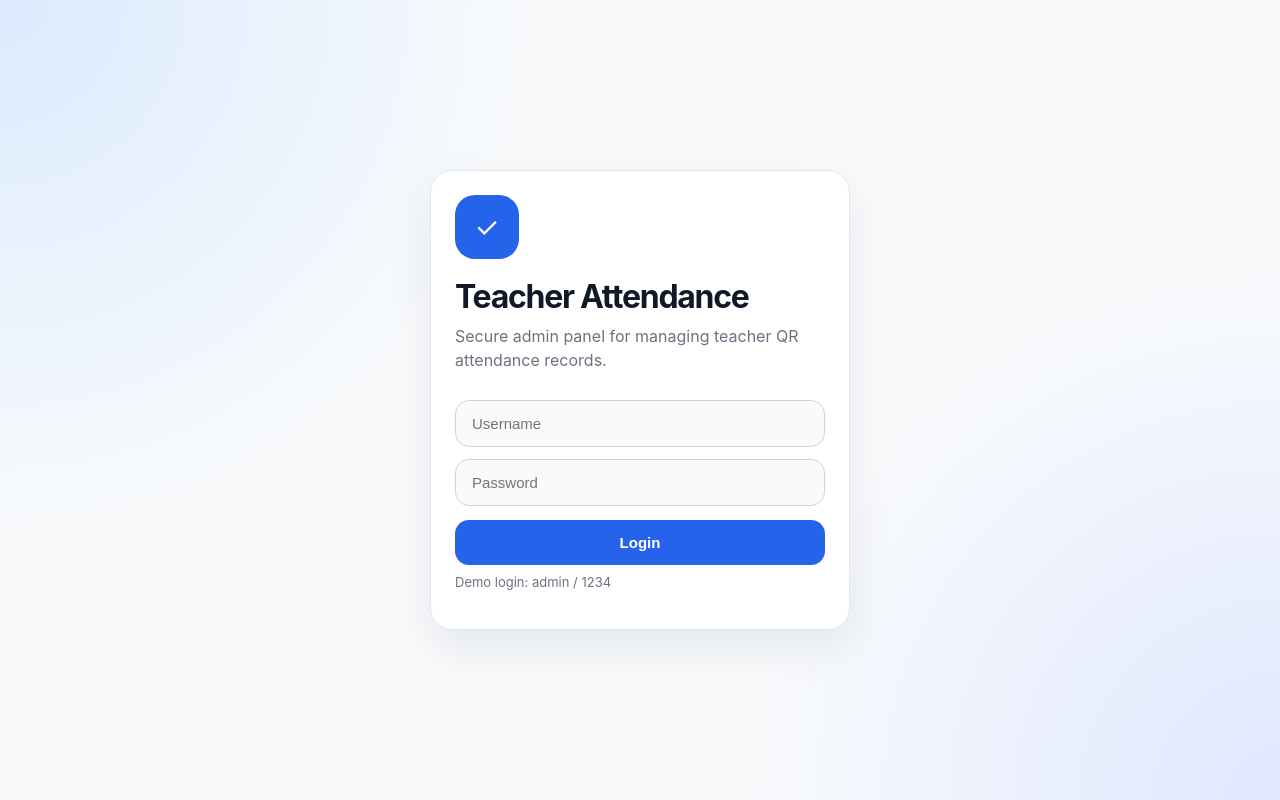
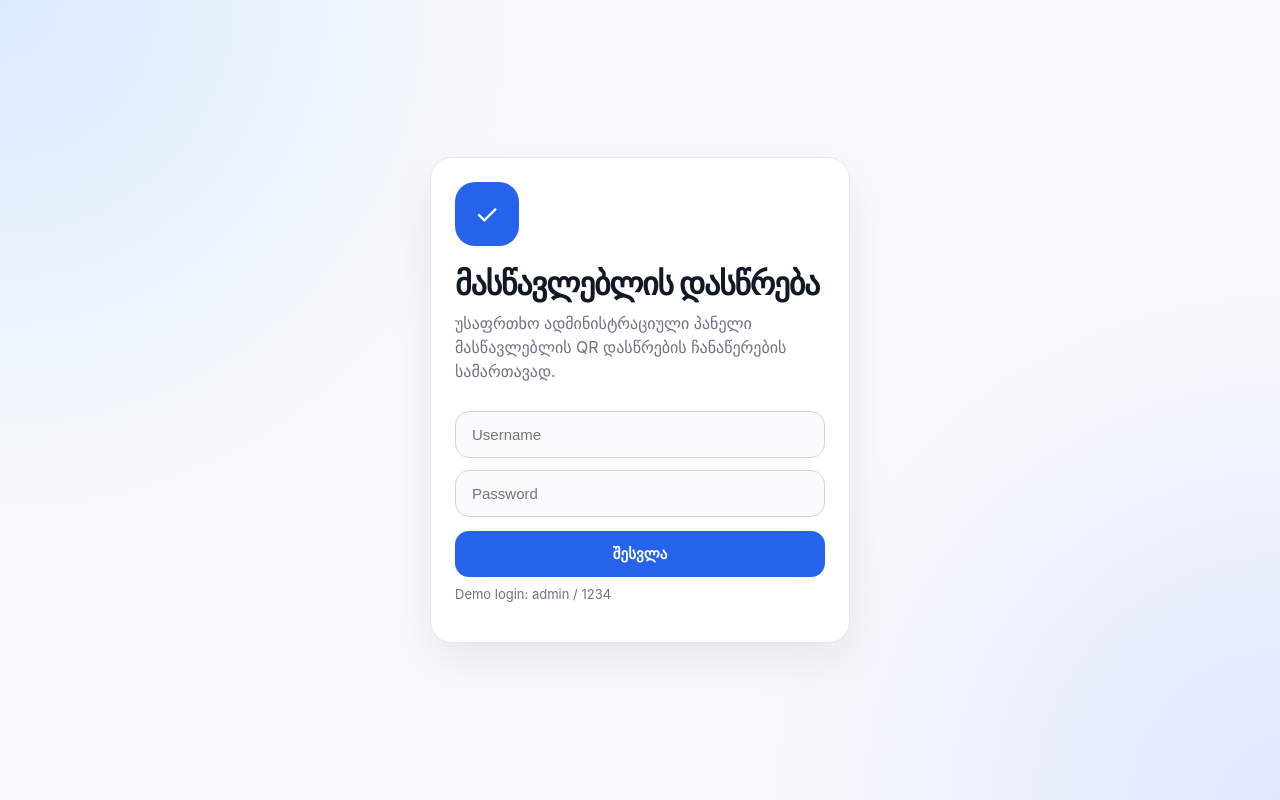
Before and after one commit to DitoAbsaridze/qr-code, a React (Vite) app: page / in a window 1280 px wide. Built offline with nearby package versions, Linux system fonts and the light colour scheme.

Commit message:
Localize login page text to Georgian
Updated the login page text to Georgian for localization.

```diff
--- a/src/pages/Login.jsx
+++ b/src/pages/Login.jsx
@@ -24,9 +24,9 @@ export default function Login() {
       <form className="card login-card" onSubmit={handleSubmit}>
         <div className="logo-circle">✓</div>
 
-        <h1 className="title">Teacher Attendance</h1>
+        <h1 className="title">მასწავლებლის დასწრება</h1>
         <p className="subtitle">
-          Secure admin panel for managing teacher QR attendance records.
+          უსაფრთხო ადმინისტრაციული პანელი მასწავლებლის QR დასწრების ჩანაწერების სამართავად.
         </p>
 
         <input
@@ -48,7 +48,7 @@ export default function Login() {
         {error && <p className="error">{error}</p>}
 
         <button className="button" style={{ width: "100%", marginTop: 14 }}>
-          Login
+          შესვლა
         </button>
 
         <p className="subtitle" style={{ fontSize: 13 }}>
```
